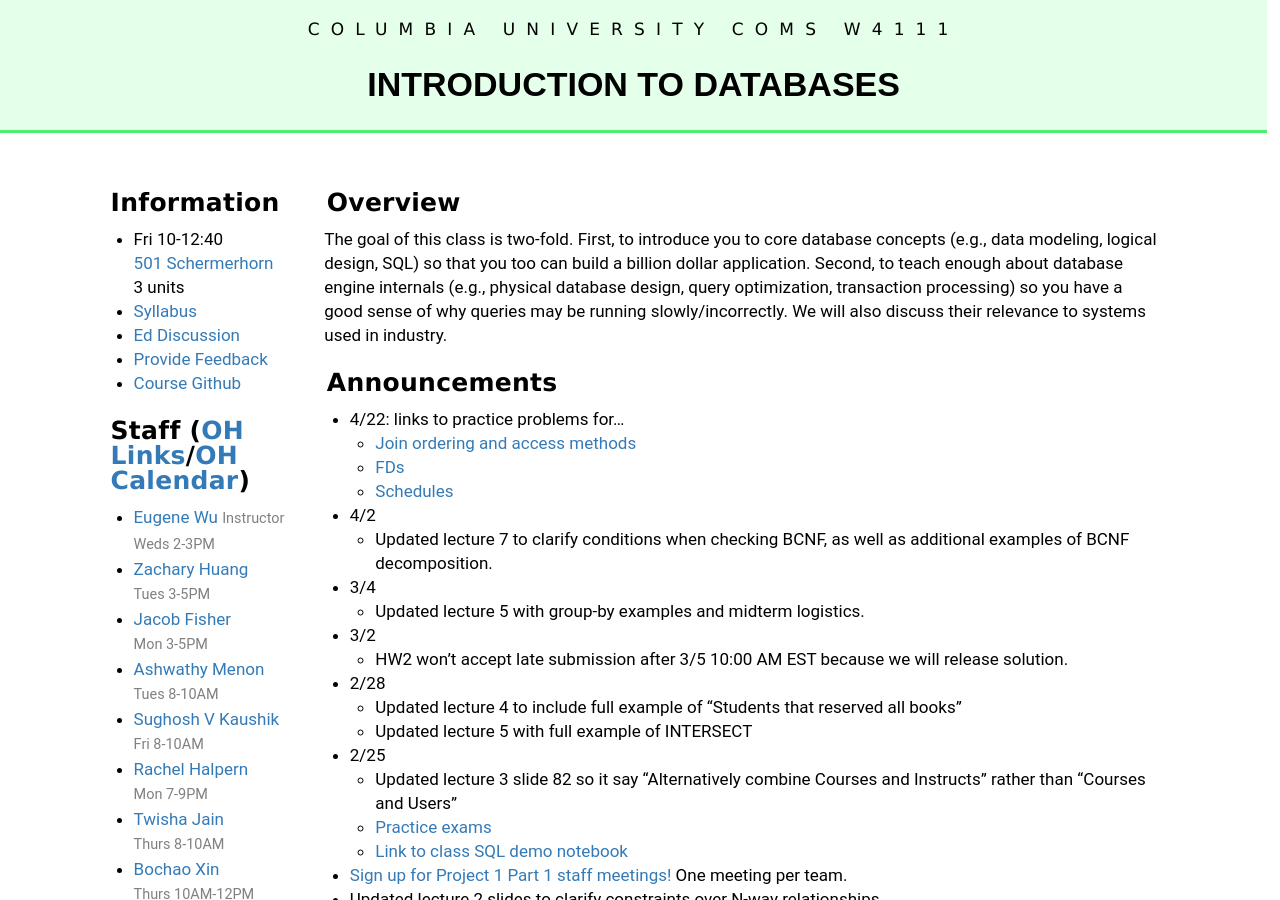
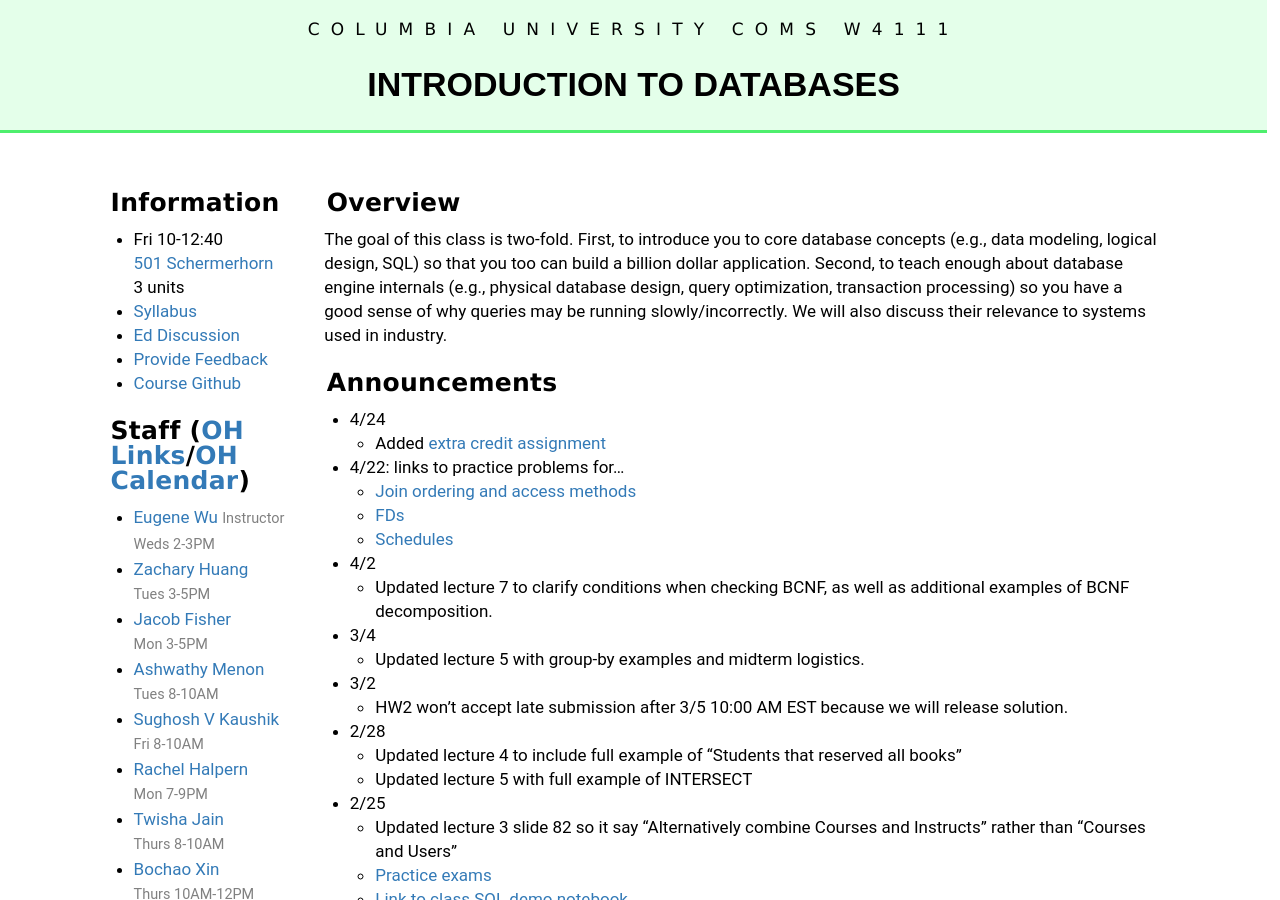
Before and after one commit to Kitatine/w4111.github.io, a Jekyll site: the page built from index.md, in a window 1280 px wide and 900 px high. Built offline with Jekyll 4.4.1, drawn with Linux system fonts in a browser that asks for light colours.

Commit message:
updated site

```diff
--- a/index.md
+++ b/index.md
@@ -30,6 +30,8 @@
 
 #### Announcements
 
+* 4/24
+  * Added [extra credit assignment](https://github.com/w4111/w4111.github.io/wiki)
 * 4/22: links to practice problems for...
   * [Join ordering and access methods](./join.html)
   * [FDs](./fd.html)
```
